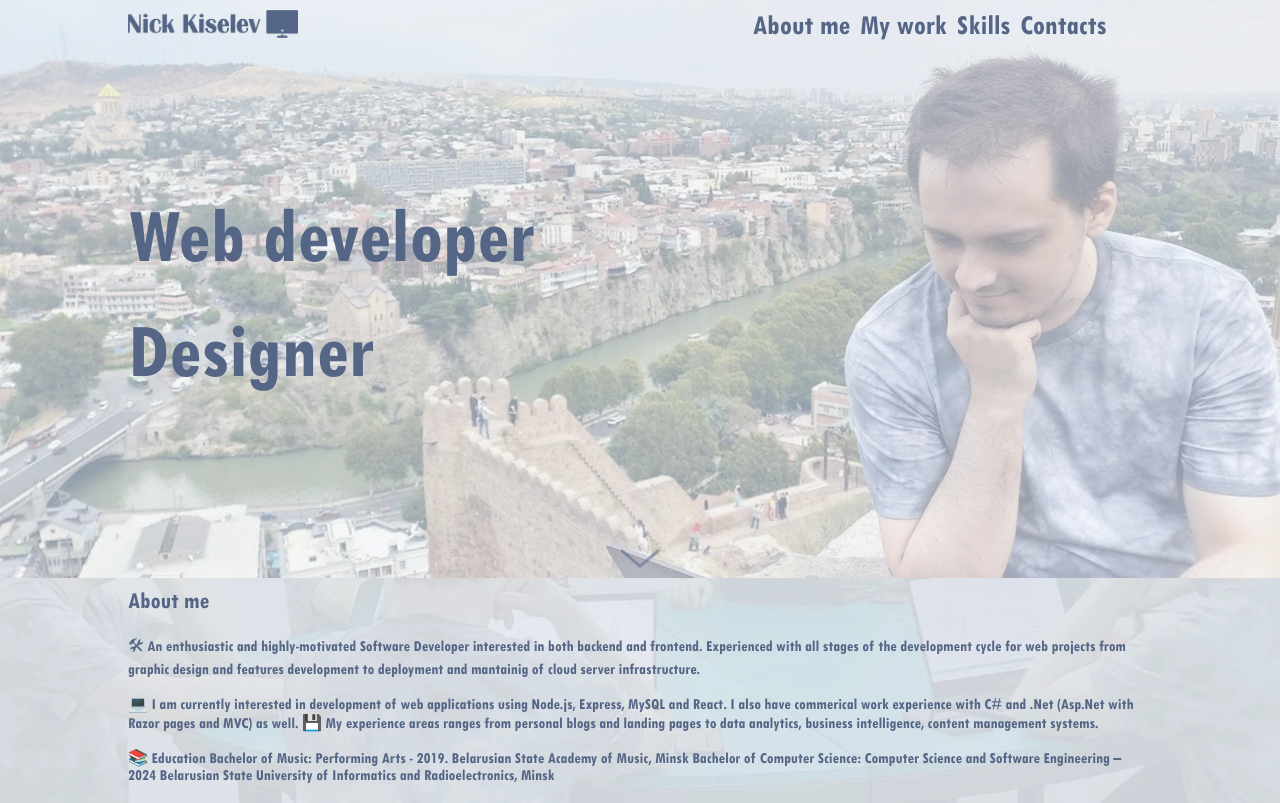
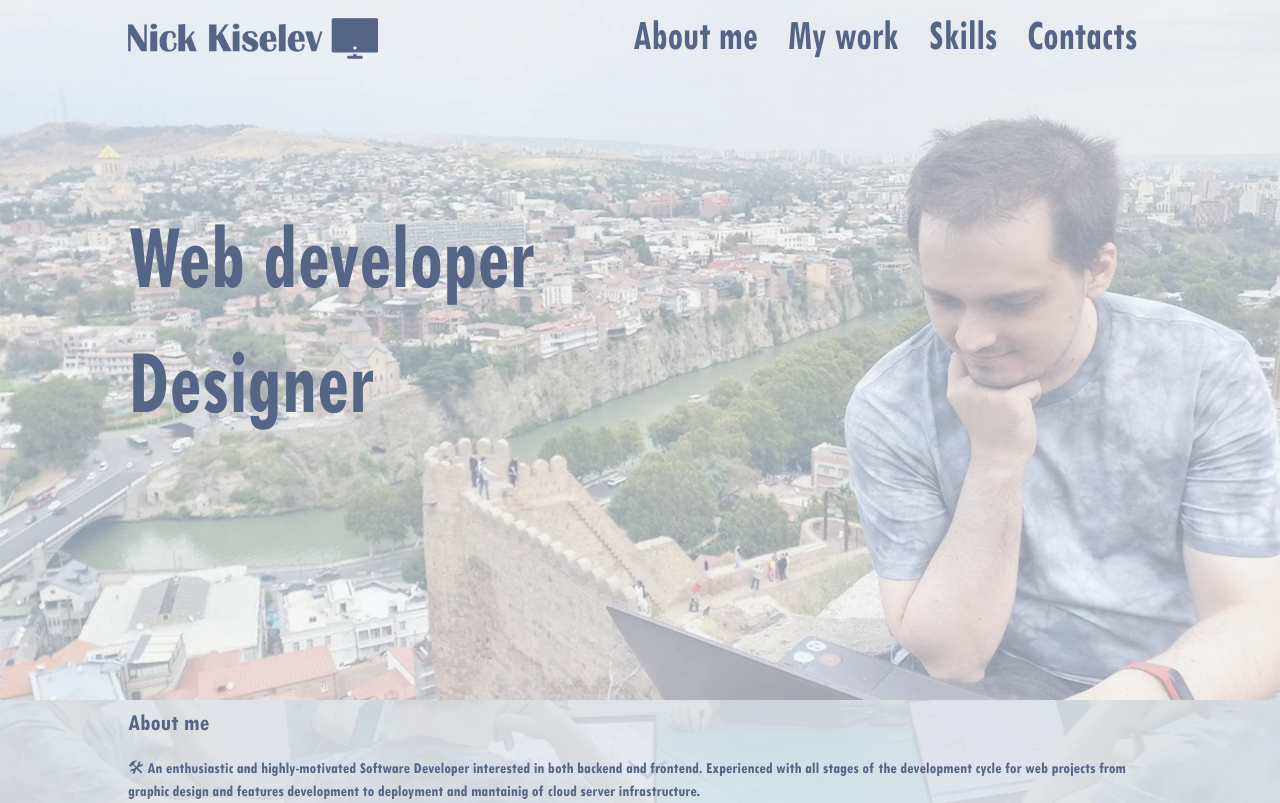
Before and after one commit to tectonick/portfolio, a website: page public/index.html in a window 1280 px wide. Shown: the top 803 px of the page. Drawn offline with Linux system fonts and the light colour scheme.

Commit message:
Fixed nav and added down arrow

```diff
--- a/public/script.js
+++ b/public/script.js
@@ -4,6 +4,7 @@
 
 let hamburger = document.getElementById("hamburger");
 let menu = document.getElementById("menu");
+let arrowDown = document.querySelector("#promo .arrow-down");
 
 
 
@@ -19,3 +20,13 @@ function toggleMenu(){
 menu.querySelectorAll("li a").forEach((link)=>{
     link.addEventListener("click", ()=>toggleMenu())
 })
+
+window.addEventListener("scroll", event => {
+    console.log(this.scrollY);
+    if (this.scrollY > 50){
+        arrowDown.classList.add("hidden")
+    }
+    else {
+        arrowDown.classList.remove("hidden");
+    }
+});
--- a/public/style.css
+++ b/public/style.css
@@ -25,6 +25,7 @@ nav ul li {
     top: 10%;
     list-style: none;
     margin: 5px 5px;
+    transform: scale(1, 1.2);
 }
 
 #logo {
@@ -45,6 +46,9 @@ nav ul li {
     opacity: 0.9;
     padding: 2%;
     align-items: center;
+    z-index: 1;
+    padding: 0;
+    margin-right: 0;
 }
 
 #menu li a {
@@ -52,19 +56,42 @@ nav ul li {
 }
 
 h1 {
-    font-size: 2.5rem;
+    font-size: 2.8rem;
     margin: 30px 0;
+    transform: scale(1, 1.2);
 }
 
-@media (min-width:750px) {
+#promo {
+    position: relative;
+    padding: 0;
+}
+
+#promo .arrow-down{
+    width: 40px;
+    display: none;
+    position: fixed;
+    left: 49%;
+    bottom: 5%;
+
+    animation: 1.5s ease-in-out 0.1s down-up;
+    animation-iteration-count: infinite;
+
+}
+
+@media (min-width:990px) {
+    #logo {
+        width: 250px;
+    }
+
     #hamburger {
         display: none;
     }
 
     #menu {
+        font-size: 2.3rem;
         flex-direction: row;
         position: absolute;
-        top: 10px;
+        top: 17px;
         width: auto;
         right: 10% !important;
         background: none;
@@ -80,36 +107,38 @@ h1 {
     nav ul li {
         display: inline-block;
         top: 0;
-        margin: 0 5px;
+        margin: 0 15px;
     }
 
     h1 {
         font-size: 5rem;
+        margin: 40px 0;
+    }
+
+    #promo .arrow-down{
+        display: block;
     }
 }
 
-#promo {
-    position: relative;
-    padding: 0;
-}
-
-#promo .arrow-down{
-    width: 40px;
-    margin: 0 auto;
-    display: block;
+@media (min-width:1440px) {
+    nav ul li {
+        display: inline-block;
+        top: 0;
+        margin: 0 30px;
+    }
 }
 
 #hamburger {
     position: absolute;
     right: 7%;
-    top: -4px;
-    z-index: 1;
+    top: 5px;
+    z-index: 2;
     opacity: 0.9 !important;
 }
 
 #hamburger.hamburger.is-active {
     position: fixed;
-    top: -4px;
+    top: 5px;
 }
 
 .hamburger-inner,
@@ -136,7 +165,7 @@ a:hover {
 }
 
 #heading-block {
-    margin: 15% 0;
+    margin: 15% 0 25% 0;
 }
 
 header,
@@ -150,6 +179,7 @@ section {
 
 header {
     background: url("img/backgrounds/main.webp");
+    padding: 18px 10%;
 }
 
 #about {
@@ -186,3 +216,21 @@ section h2 {
 #menu.is-hidden {
     right: -100%;
 }
+
+.hidden {
+    display: none !important;
+}
+
+@keyframes down-up {
+    0% {
+        transform: translate(0,0);
+        opacity: 0.01;
+    }
+    20% {
+        opacity: 1;
+    }
+    100% {
+        transform: translate(0,20px);
+        opacity: 0.3;
+    }
+}
```
